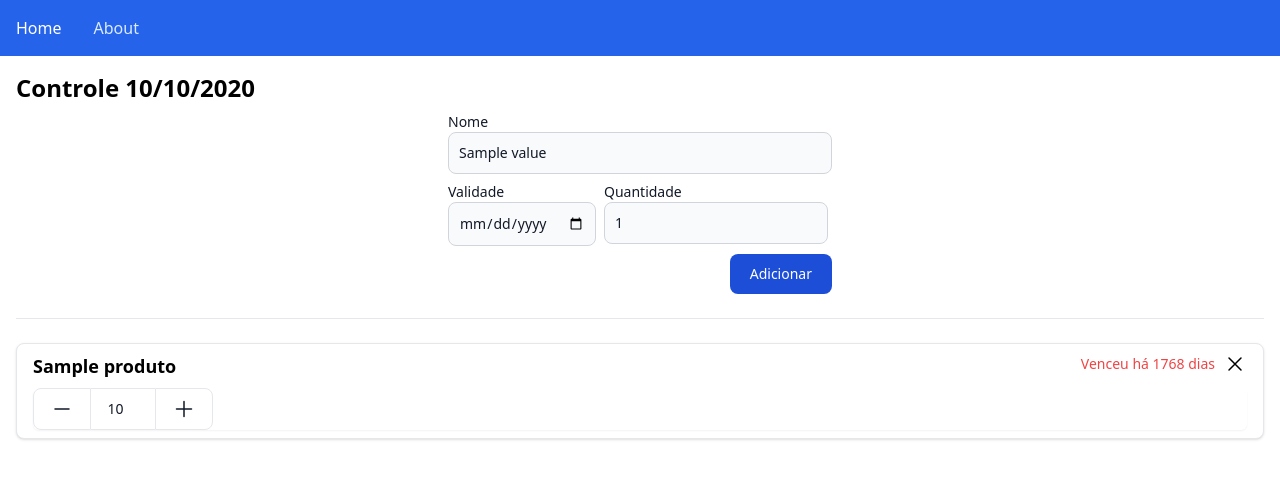
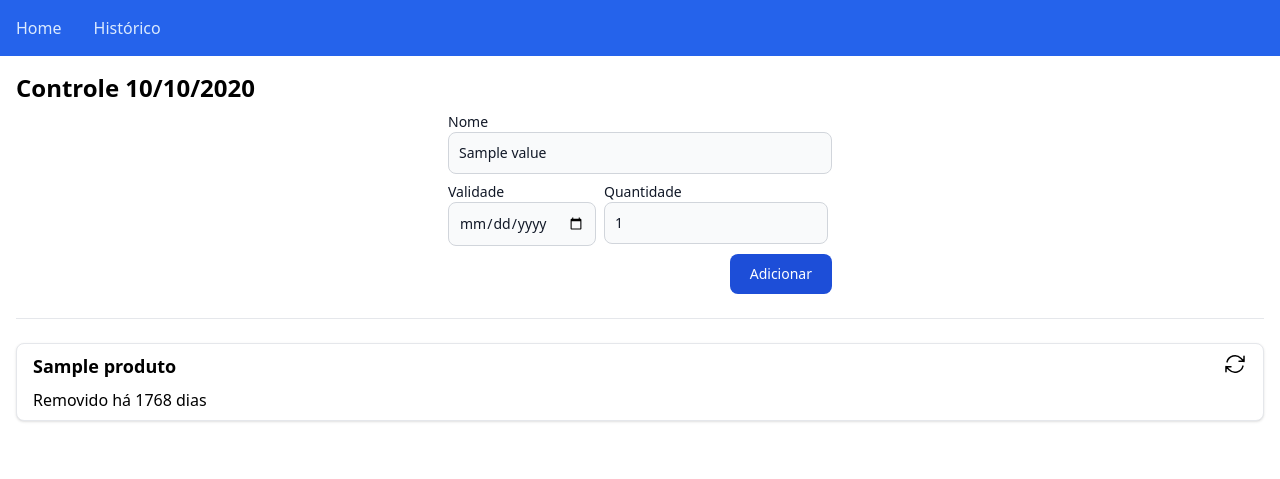
Before and after one commit to toshikurauchi/validade, a Django app: template core/templates/core/index.html in a window 1280 px wide. Shown: the top 479 px of the page. Run offline with Django 5.2, Linux system fonts and the light colour scheme; tables that the repository leaves empty hold one stand-in row (values such as "Sample post"); the template is opened without the code that fills it: values that come from a table or form of the project are taken from there, most other values are stand-ins (such as "Sample title", 1, 10 or a date in 2020).

Commit message:
Historico

```diff
--- a/core/models.py
+++ b/core/models.py
@@ -23,7 +23,9 @@ class Produto(models.Model):
             return 'Vence hoje'
         elif self.dias_restantes == 1:
             return 'Vence amanhã'
-        elif self.dias_restantes < 0:
+        elif self.dias_restantes == -1:
+            return 'Venceu ontem'
+        elif self.dias_restantes < 1:
             s = 's' if abs(self.dias_restantes) > 1 else ''
             return f'Venceu há {abs(self.dias_restantes)} dia{s}'
         else:
@@ -47,4 +49,25 @@ class Produto(models.Model):
 
     @property
     def removido(self):
-        return self.removido_em is not None and self.removido_em < date.today()
+        return self.removido_em is not None
+
+    @property
+    def removido_ha(self):
+        if not hasattr(self, '_removido_a'):
+            self._removido_a = (date.today() - self.removido_em).days
+        return self._removido_a
+
+    @property
+    def removido_ha_str(self):
+        if self.removido_ha == 0:
+            return 'Removido hoje'
+        elif self.removido_ha == 1:
+            return 'Removido ontem'
+        elif self.removido_ha == -1:
+            return 'Removido amanhã'
+        elif self.removido_ha < 1:
+            s = 's' if abs(self.removido_ha) > 1 else ''
+            return f'Removido em {abs(self.removido_ha)} dia{s}'
+        else:
+            s = 's' if self.removido_ha > 1 else ''
+            return f'Removido há {self.removido_ha} dia{s}'
--- a/core/templates/core/base.html
+++ b/core/templates/core/base.html
@@ -14,12 +14,10 @@
     <header>
       <nav class="max-w-screen-xl p-4 bg-blue-600">
         <ul class="font-medium flex flex-row space-x-8">
-          <li>
-            <a class="text-white" aria-current="page" href="{% url 'index' %}">Home</a>
-          </li>
-          <li>
-            <a href="#" class="text-blue-100 hover:text-blue-200">About</a>
-          </li>
+          {% url 'index' as index_href %}
+          {% include 'core/components/navlink.html' with page_name='home' href=index_href label='Home' %}
+          {% url 'historico' as historico_href %}
+          {% include 'core/components/navlink.html' with page_name='historico' href=historico_href label='Histórico' %}
         </ul>
       </nav>
     </header>
--- /dev/null
+++ b/core/templates/core/components/navlink.html
@@ -0,0 +1,4 @@
+<li>
+  <a {% if current_page == page_name %} class="text-white" aria-current="page" {% else %} class="text-blue-100 hover:text-blue-200" {% endif %}
+     href="{{ href }}">{{ label }}</a>
+</li>
--- /dev/null
+++ b/core/templates/core/historico.html
@@ -0,0 +1,5 @@
+{% extends "core/base.html" %}
+{% block content %}
+    <h1 class="text-2xl font-bold">Histórico</h1>
+    {% include 'core/partials/lista-produtos.html' %}
+{% endblock content %}
--- /dev/null
+++ b/core/templates/core/icons/arrow-path.html
@@ -0,0 +1,8 @@
+<svg xmlns="http://www.w3.org/2000/svg"
+     fill="none"
+     viewBox="0 0 24 24"
+     stroke-width="1.5"
+     stroke="currentColor"
+     class="size-6">
+  <path stroke-linecap="round" stroke-linejoin="round" d="M16.023 9.348h4.992v-.001M2.985 19.644v-4.992m0 0h4.992m-4.993 0 3.181 3.183a8.25 8.25 0 0 0 13.803-3.7M4.031 9.865a8.25 8.25 0 0 1 13.803-3.7l3.181 3.182m0-4.991v4.99" />
+</svg>
--- a/core/templates/core/partials/lista-produtos.html
+++ b/core/templates/core/partials/lista-produtos.html
@@ -1,9 +1,11 @@
-{% if produtos %}
-  <section class="my-6">
+<section class="my-6">
+  {% if produtos %}
     <ul>
       {% for produto in produtos %}
         {% include 'core/partials/produto.html' with is_first=forloop.first is_last=forloop.last %}
       {% endfor %}
     </ul>
-  </section>
-{% endif %}
+  {% else %}
+    <p>Nenhum produto encontrado.</p>
+  {% endif %}
+</section>
--- a/core/templates/core/partials/produto.html
+++ b/core/templates/core/partials/produto.html
@@ -2,31 +2,18 @@
     class="flex flex-col max-w-full px-4 py-2 bg-white border border-gray-200 {% if is_first %}rounded-tl-lg rounded-tr-lg{% endif %} {% if is_last %}rounded-bl-lg rounded-br-lg{% endif %} shadow">
   <div class="w-full mb-2">
     <div class="flex items-center float-right">
-      <span class="text-sm min-w-max {% if produto.dias_restantes_classe == 'vencido' %} text-red-500 {% elif produto.dias_restantes_classe == 'vence-hoje' %} text-orange-500 {% elif produto.dias_restantes_classe == 'vencendo' %} text-yellow-500 {% else %} text-green-500 {% endif %}">{{ produto.dias_restantes_str }}</span>
-      <a href="{% url 'produto-remover' produto.id %}" class="pl-2">{% include 'core/icons/x-mark.html' %}</a>
+      {% if produto.removido %}
+        <a href="{% url 'produto-restaurar' produto.id %}" class="pl-2">{% include 'core/icons/arrow-path.html' %}</a>
+      {% else %}
+        <span class="text-sm min-w-max {% if produto.dias_restantes_classe == 'vencido' %} text-red-500 {% elif produto.dias_restantes_classe == 'vence-hoje' %} text-orange-500 {% elif produto.dias_restantes_classe == 'vencendo' %} text-yellow-500 {% else %} text-green-500 {% endif %}">{{ produto.dias_restantes_str }}</span>
+        <a href="{% url 'produto-remover' produto.id %}" class="pl-2">{% include 'core/icons/x-mark.html' %}</a>
+      {% endif %}
     </div>
     <span class="font-bold text-lg text-wrap">{{ produto.nome }}</span>
   </div>
-  <div class="inline-flex rounded-md shadow-sm" role="group">
-    <button type="button"
-            class="px-4 py-2 text-sm font-medium text-gray-900 bg-white border border-gray-200 rounded-s-lg hover:bg-gray-100 hover:text-blue-700 focus:z-10 focus:ring-2 focus:ring-blue-700 focus:text-blue-700 disabled:bg-gray-200 disabled:text-gray-400"
-            hx-post="{% url 'partial-produto-diminuir' produto_id=produto.id %}?is_first={{ is_first }}&is_last={{ is_last }}"
-            hx-target="#produto--{{ produto.id }}"
-            hx-swap="outerHTML"
-            {% if produto.quantidade == 1 %}disabled{% endif %}>{% include 'core/icons/minus.html' %}</button>
-    <input type="number"
-           class="px-4 py-2 max-w-16 text-sm text-center font-medium text-gray-900 bg-white border-t border-b border-gray-200"
-           name="quantidade"
-           value="{{ produto.quantidade }}"
-           min="1"
-           hx-trigger="change"
-           hx-post="{% url 'partial-produto-quantidade' produto_id=produto.id %}?is_first={{ is_first }}&is_last={{ is_last }}"
-           hx-target="#produto--{{ produto.id }}"
-           hx-swap="outerHTML" />
-    <button type="button"
-            class="px-4 py-2 text-sm font-medium text-gray-900 bg-white border border-gray-200 rounded-e-lg hover:bg-gray-100 hover:text-blue-700 focus:z-10 focus:ring-2 focus:ring-blue-700 focus:text-blue-700"
-            hx-post="{% url 'partial-produto-aumentar' produto_id=produto.id %}?is_first={{ is_first }}&is_last={{ is_last }}"
-            hx-target="#produto--{{ produto.id }}"
-            hx-swap="outerHTML">{% include 'core/icons/plus.html' %}</button>
-  </div>
+  {% if produto.removido %}
+    <p>{{ produto.removido_ha_str }}</p>
+  {% else %}
+    {% include 'core/partials/form-quantidade.html' %}
+  {% endif %}
 </li>
--- a/core/urls.py
+++ b/core/urls.py
@@ -6,7 +6,10 @@ from core import partial_views
 
 urlpatterns = [
     path('', views.index, name='index'),
+    path('historico', views.historico, name='historico'),
     path('produto/<int:produto_id>/remover', views.remover, name='produto-remover'),
+    path('produto/<int:produto_id>/restaurar', views.restaurar, name='produto-restaurar'),
+
     path('partials/produto/<int:produto_id>', partial_views.define_quantidade, name='partial-produto-quantidade'),
     path('partials/produto/<int:produto_id>/diminuir', partial_views.diminui_quantidade, name='partial-produto-diminuir'),
     path('partials/produto/<int:produto_id>/aumentar', partial_views.aumenta_quantidade, name='partial-produto-aumentar'),
```
Also changed, not shown: core/templates/core/partials/form-quantidade.html (added, +22 -0 lines), core/views.py (+20 -0 lines).
